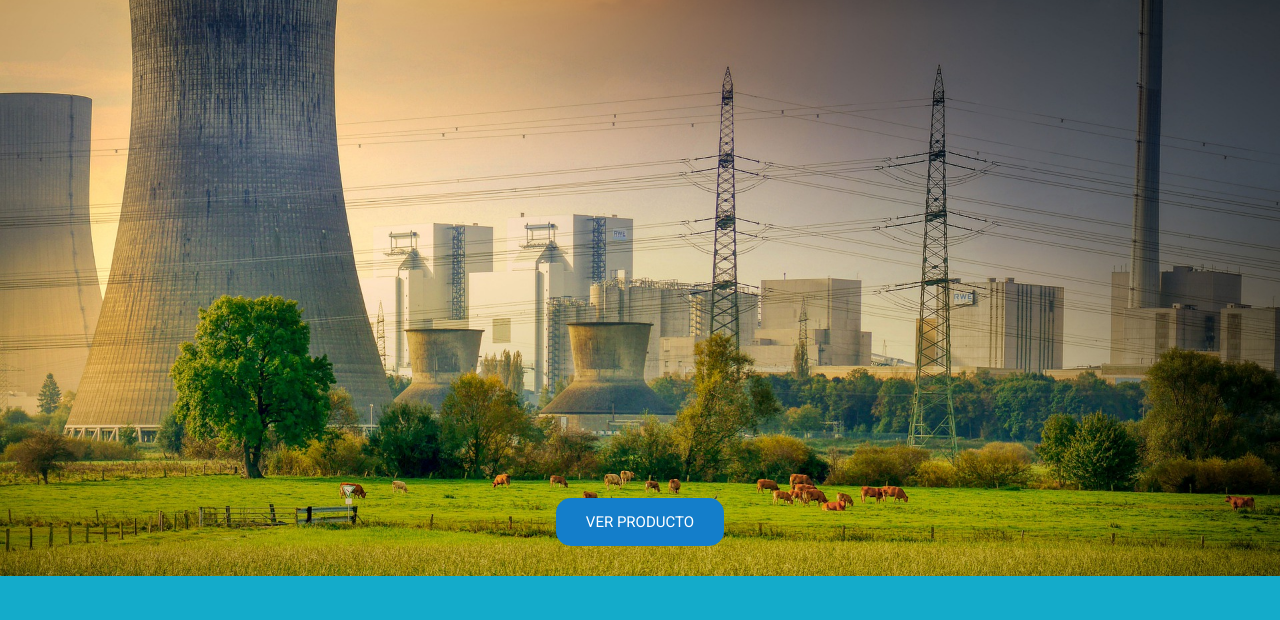
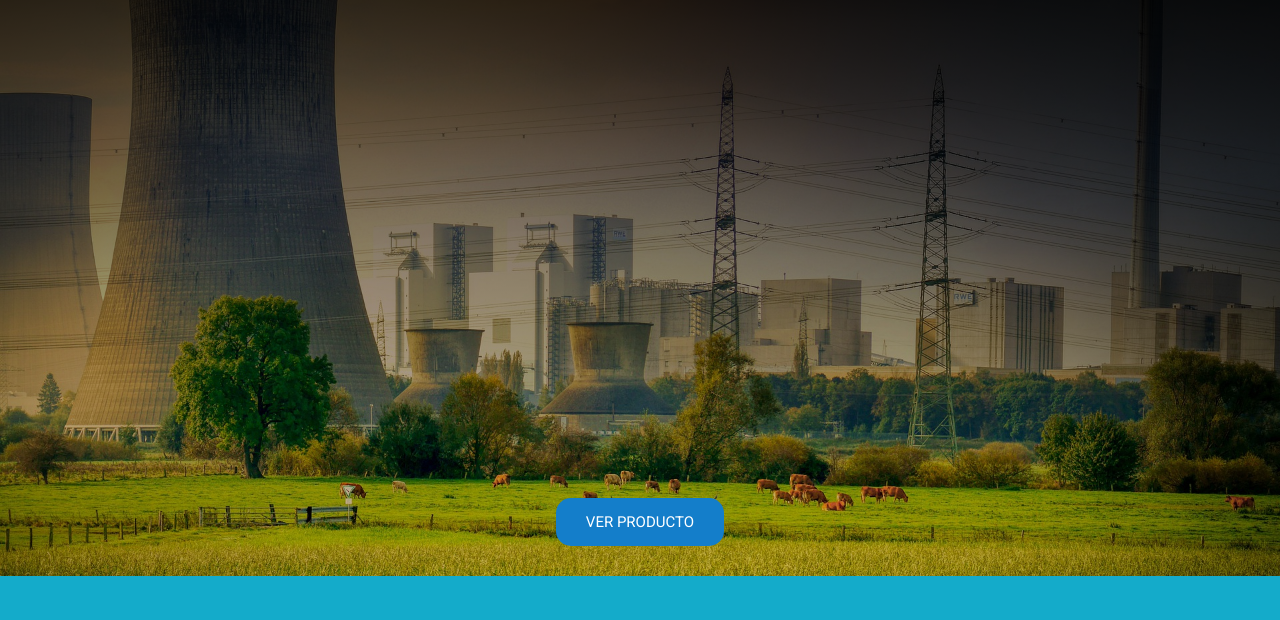
Before and after one commit to LuisLebus/IoT-Gateway, a plain HTML site: page index.html in a window 1280 px wide. Shown: the part 204-824 px from the top of the page. Drawn offline with nearby package versions, Linux system fonts and the light colour scheme.

Commit message:
Add linear-gradient on index image

```diff
--- a/css/styles.css
+++ b/css/styles.css
@@ -146,7 +146,7 @@ html {
 .index__banner  {
     grid-area: banner;
 
-    background-image: url("../assets/images/banner.jpeg");
+    background-image: linear-gradient(to bottom, rgba(0, 0, 0, 0.933), rgba(5, 5, 5, 0.027)), url("../assets/images/banner.jpeg");
     background-repeat: no-repeat;
     background-position: center;
     background-size: cover;
```
